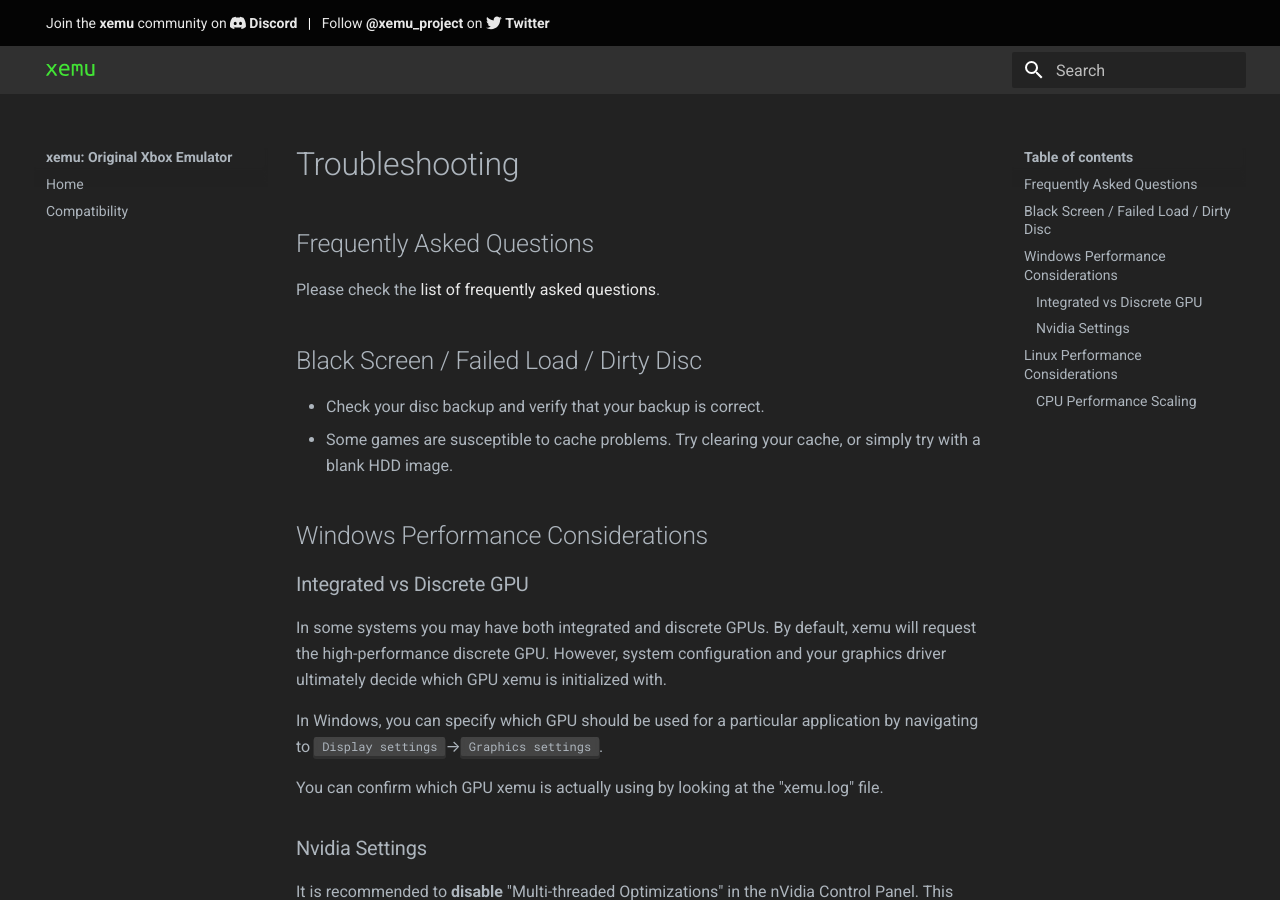
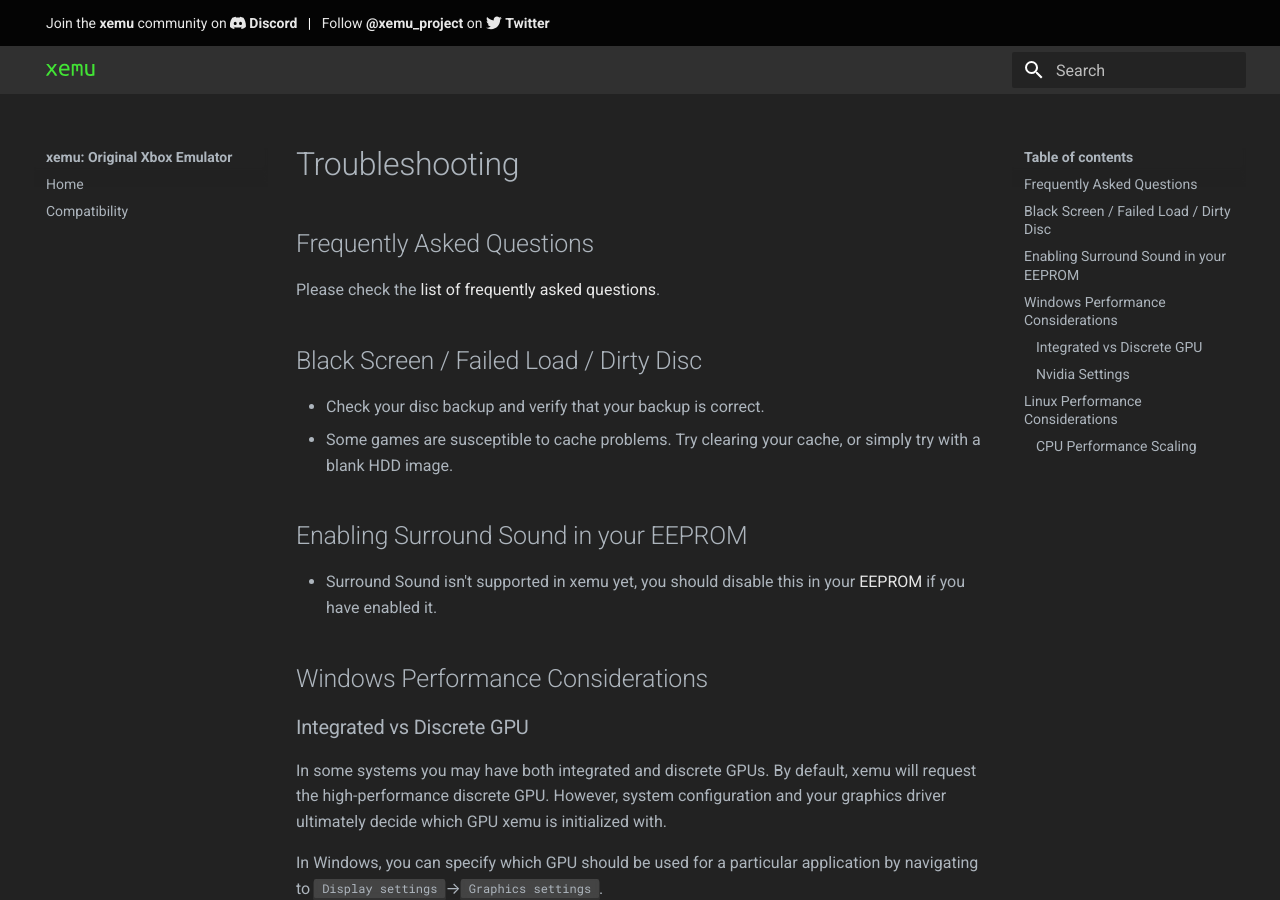
Before and after one commit to xemu-project/xemu-website, an MkDocs documentation site: the page built from docs/docs/troubleshooting.md, in a window 1280 px wide and 900 px high. Built offline with MkDocs 1.6.1 and Material for MkDocs 9.7.7, drawn with Linux system fonts in a browser that asks for light colours.

Commit message:
troubleshooting.md: add surround sound related issue

```diff
--- a/docs/docs/troubleshooting.md
+++ b/docs/docs/troubleshooting.md
@@ -7,6 +7,10 @@ Please check the [list of frequently asked questions](faq.md).
 * Check your disc backup and verify that your backup is correct.
 * Some games are susceptible to cache problems. Try clearing your cache, or
   simply try with a blank HDD image.
+
+## Enabling Surround Sound in your EEPROM
+
+* Surround Sound isn't supported in xemu yet, you should disable this in your [EEPROM](eeprom.md) if you have enabled it.
 
 ## Windows Performance Considerations
 
```
